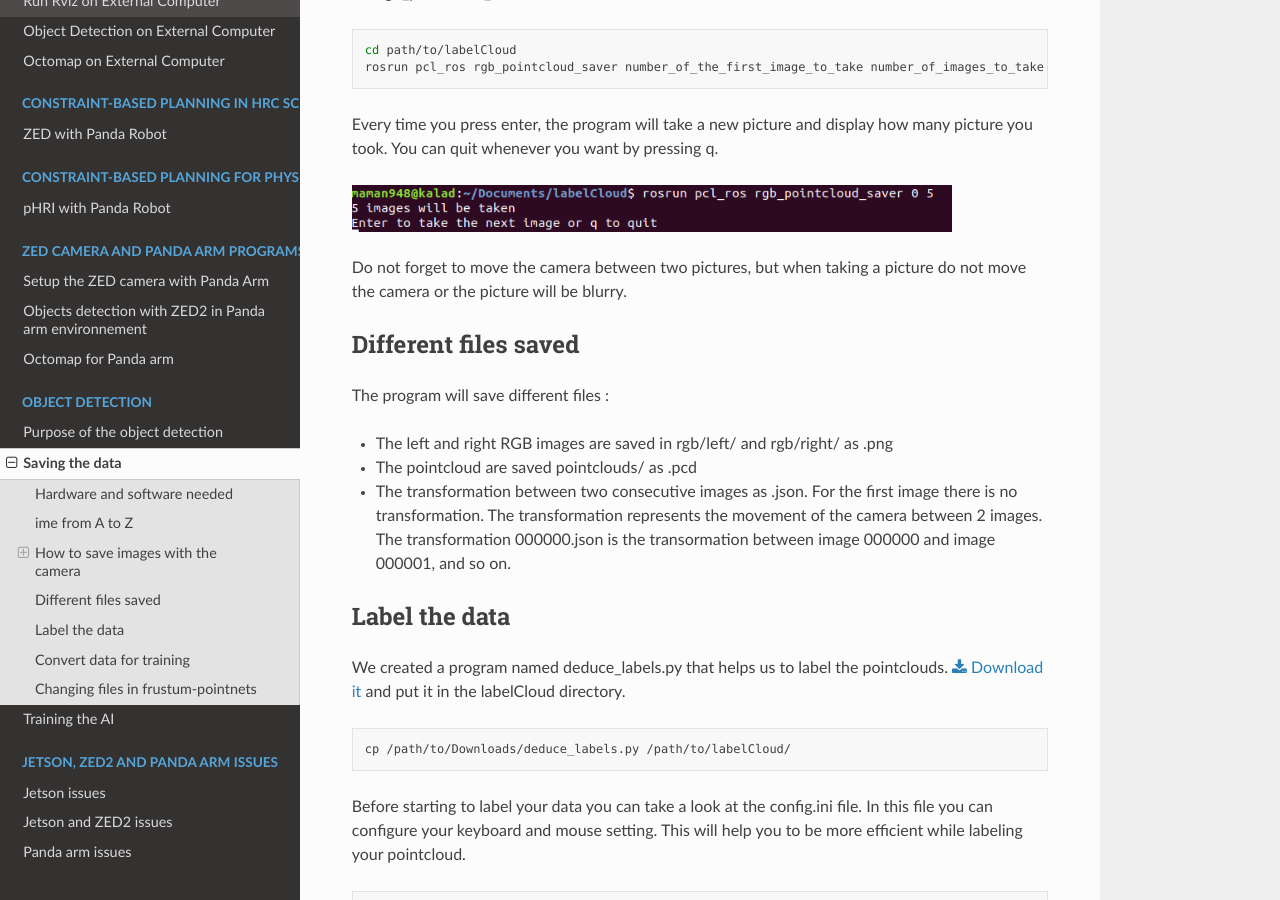
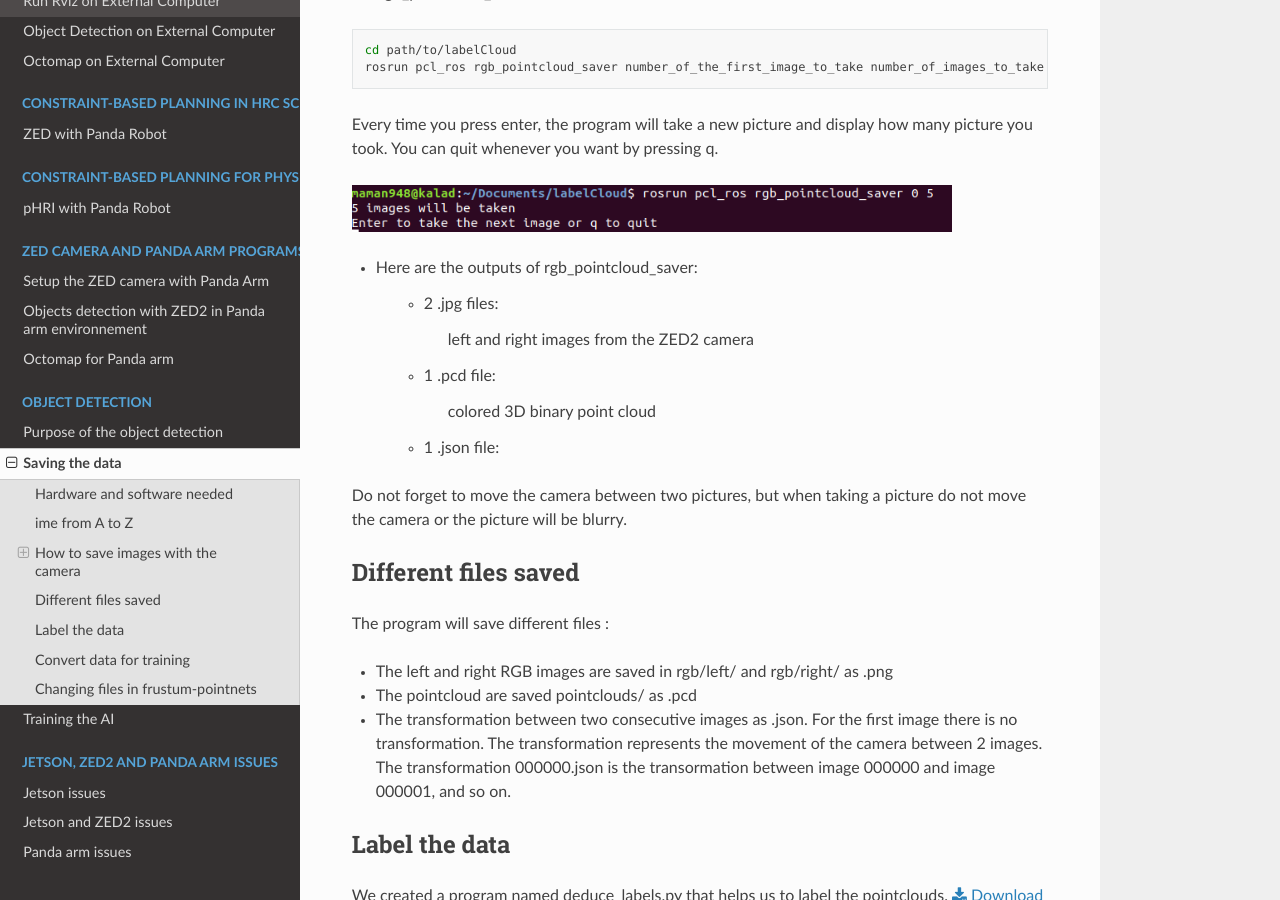
Before and after one commit to kmerckae/panda_safe_hrc_tutorial, a Sphinx documentation site: the page built from source/AI/data.rst, in a window 1280 px wide and 900 px high, scrolled down 2227 px. Built offline with Sphinx 7.4.7 and the Read the Docs theme 2.0.0, drawn with Linux system fonts in a browser that asks for light colours.

Commit message:
some changes to AI part

```diff
--- a/source/AI/data.rst
+++ b/source/AI/data.rst
@@ -112,6 +112,19 @@ Every time you press enter, the program will take a new picture and display how
 .. image:: ./images/rgb_pointcloud_0.png
     :width: 600
 
+* Here are the outputs of rgb_pointcloud_saver:
+
+    * 2 .jpg files:
+
+        left and right images from the ZED2 camera
+
+    * 1 .pcd file:
+
+        colored 3D binary point cloud
+
+    * 1 .json file:
+
+
 Do not forget to move the camera between two pictures, but when taking a picture do not move the camera or the picture will be blurry.
 
 Different files saved
```
